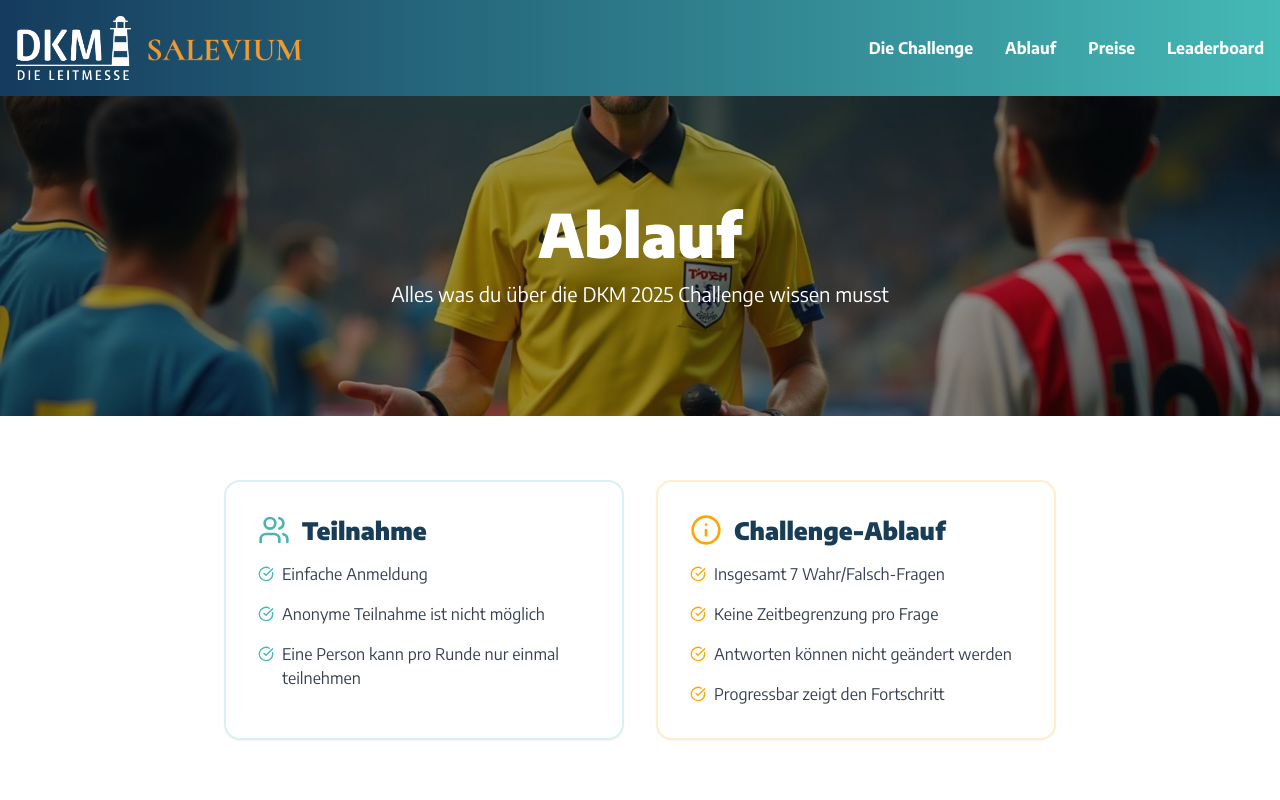
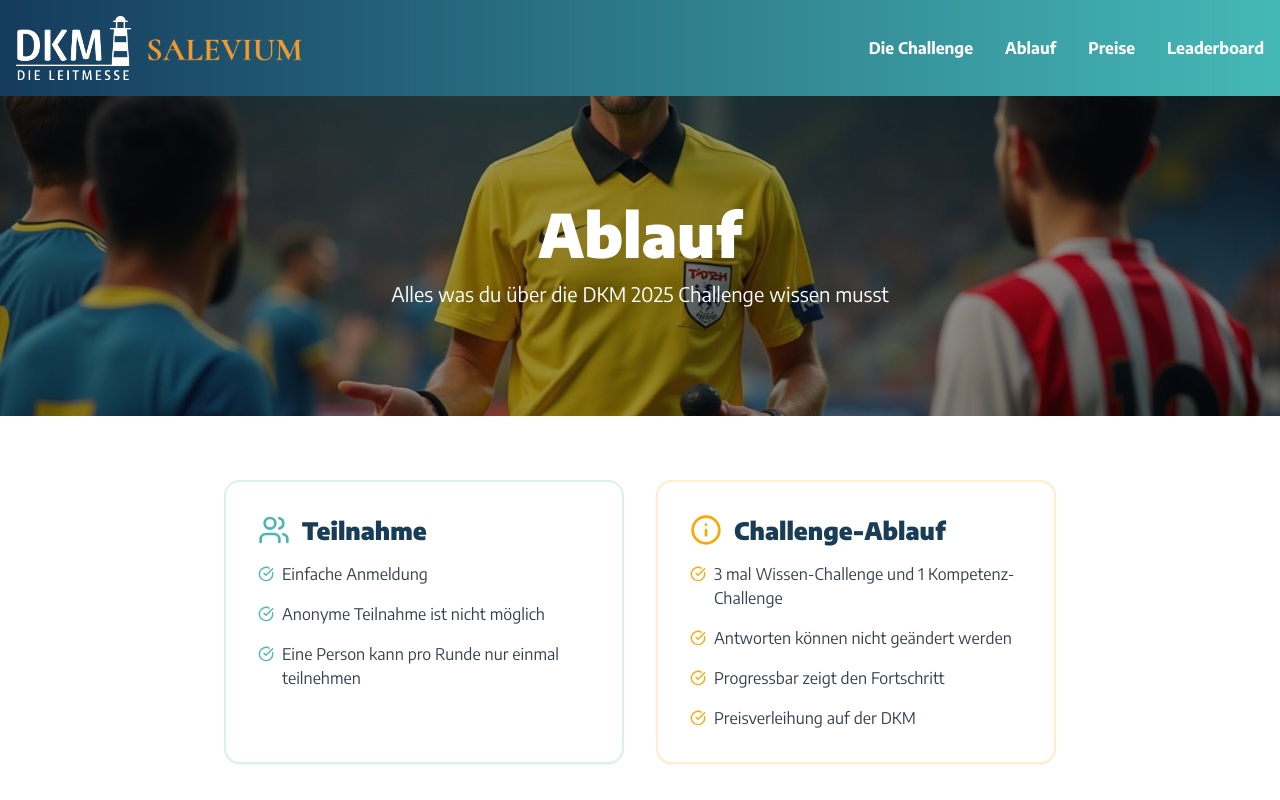
Before and after one commit to tepeciksafak-lang/dkm-style-game, a React (Vite) app: page /spielregeln in a window 1280 px wide. Shown: the top 800 px of the page. Built offline with nearby package versions, Linux system fonts and the light colour scheme.

Commit message:
Update Challenge Box content
Updated the Challenge Box by changing "Wissen-Challenge und Kompetenz-Challenge" to "3x Wissen-Challenge und Kompetenz-Challenge", removing the time limit per question, and adding "Preisverleihung auf der DKM" to create four points.

```diff
--- a/src/pages/Spielregeln.tsx
+++ b/src/pages/Spielregeln.tsx
@@ -69,11 +69,7 @@ const Spielregeln = () => {
               <div className="space-y-4 font-encode text-gray-700">
                 <div className="flex items-start">
                   <CheckCircle className="text-dkm-yellow mr-2 mt-1 flex-shrink-0" size={16} />
-                  <p>Insgesamt 7 Wahr/Falsch-Fragen</p>
-                </div>
-                <div className="flex items-start">
-                  <CheckCircle className="text-dkm-yellow mr-2 mt-1 flex-shrink-0" size={16} />
-                  <p>Keine Zeitbegrenzung pro Frage</p>
+                  <p>3 mal Wissen-Challenge und 1 Kompetenz-Challenge</p>
                 </div>
                 <div className="flex items-start">
                   <CheckCircle className="text-dkm-yellow mr-2 mt-1 flex-shrink-0" size={16} />
@@ -82,6 +78,10 @@ const Spielregeln = () => {
                 <div className="flex items-start">
                   <CheckCircle className="text-dkm-yellow mr-2 mt-1 flex-shrink-0" size={16} />
                   <p>Progressbar zeigt den Fortschritt</p>
+                </div>
+                <div className="flex items-start">
+                  <CheckCircle className="text-dkm-yellow mr-2 mt-1 flex-shrink-0" size={16} />
+                  <p>Preisverleihung auf der DKM</p>
                 </div>
               </div>
             </Card>
```
